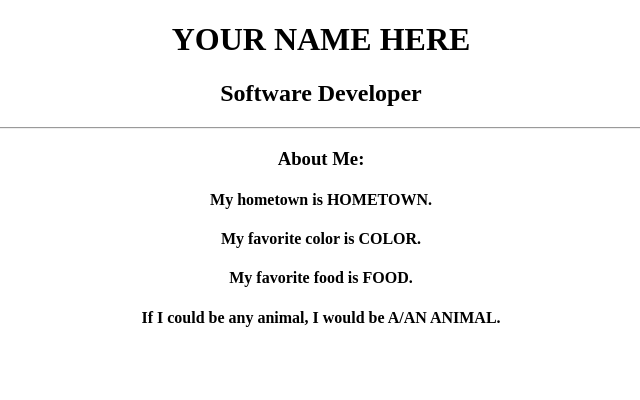
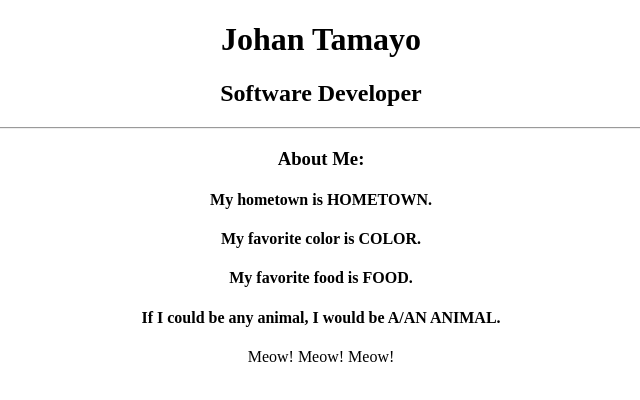
Before and after one commit to Johan-18/csulb-my-first-repo, a plain HTML site: page index.html in a window 1280 px wide. Shown: the whole page, without its empty margins (319-959 px from the left). Drawn offline with Linux system fonts and the light colour scheme.

Commit message:
I added some placeholder text

```diff
--- a/index.html
+++ b/index.html
@@ -7,7 +7,7 @@
           </head>
           <body>
             <div align="center">
-                <h1>YOUR NAME HERE</h1>
+                <h1>Johan Tamayo</h1>
                 <h2>Software Developer</h2>
                 <hr>
                 <h3>About Me:</h3>
@@ -15,6 +15,7 @@
                     <h4>My favorite color is COLOR.</h4>
                     <h4>My favorite food is FOOD.</h4>
                     <h4>If I could be any animal, I would be A/AN ANIMAL.</h4>
+                    <p>Meow! Meow! Meow!</p>
             </div>
           </body>
         </html>
```
